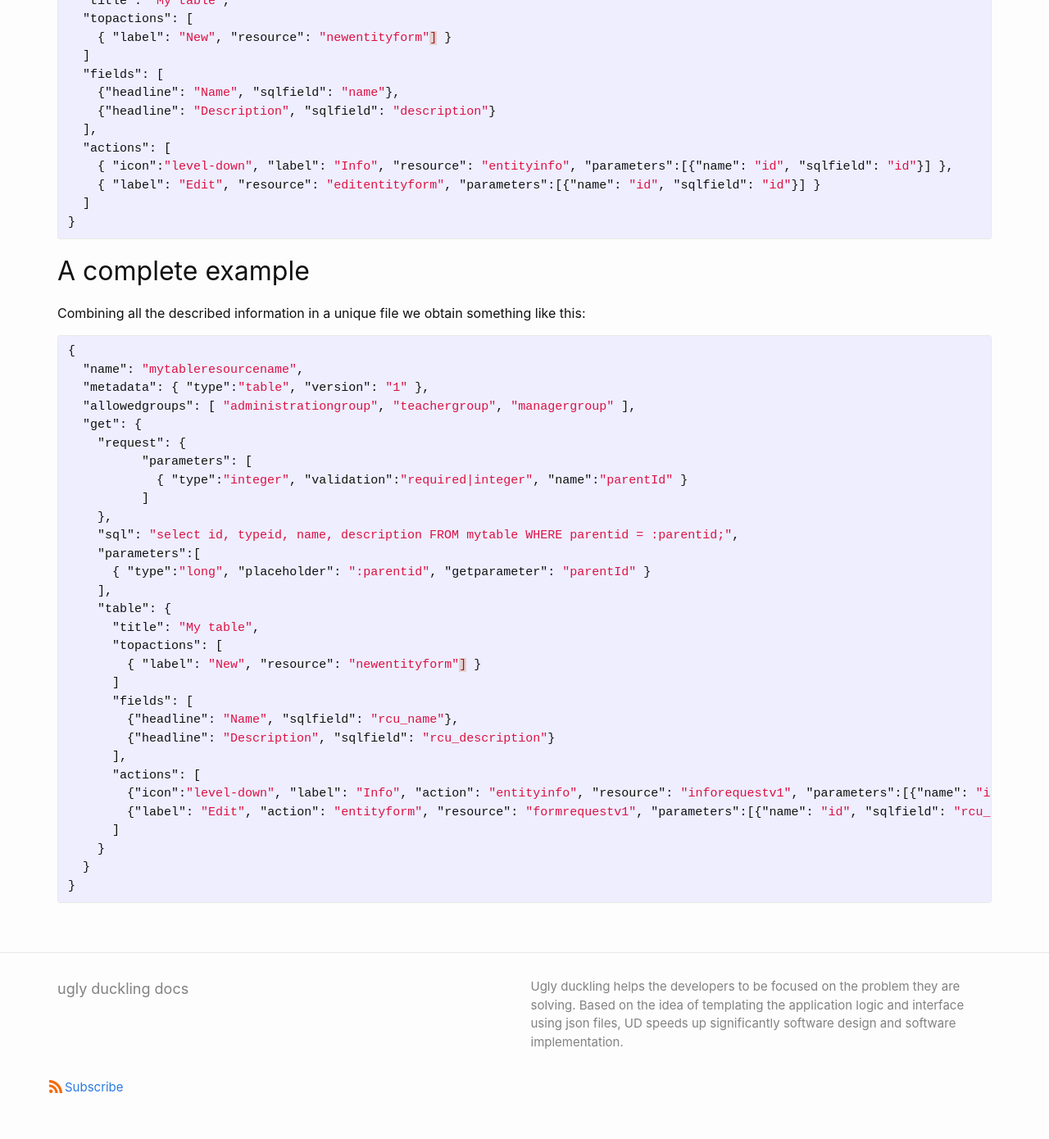
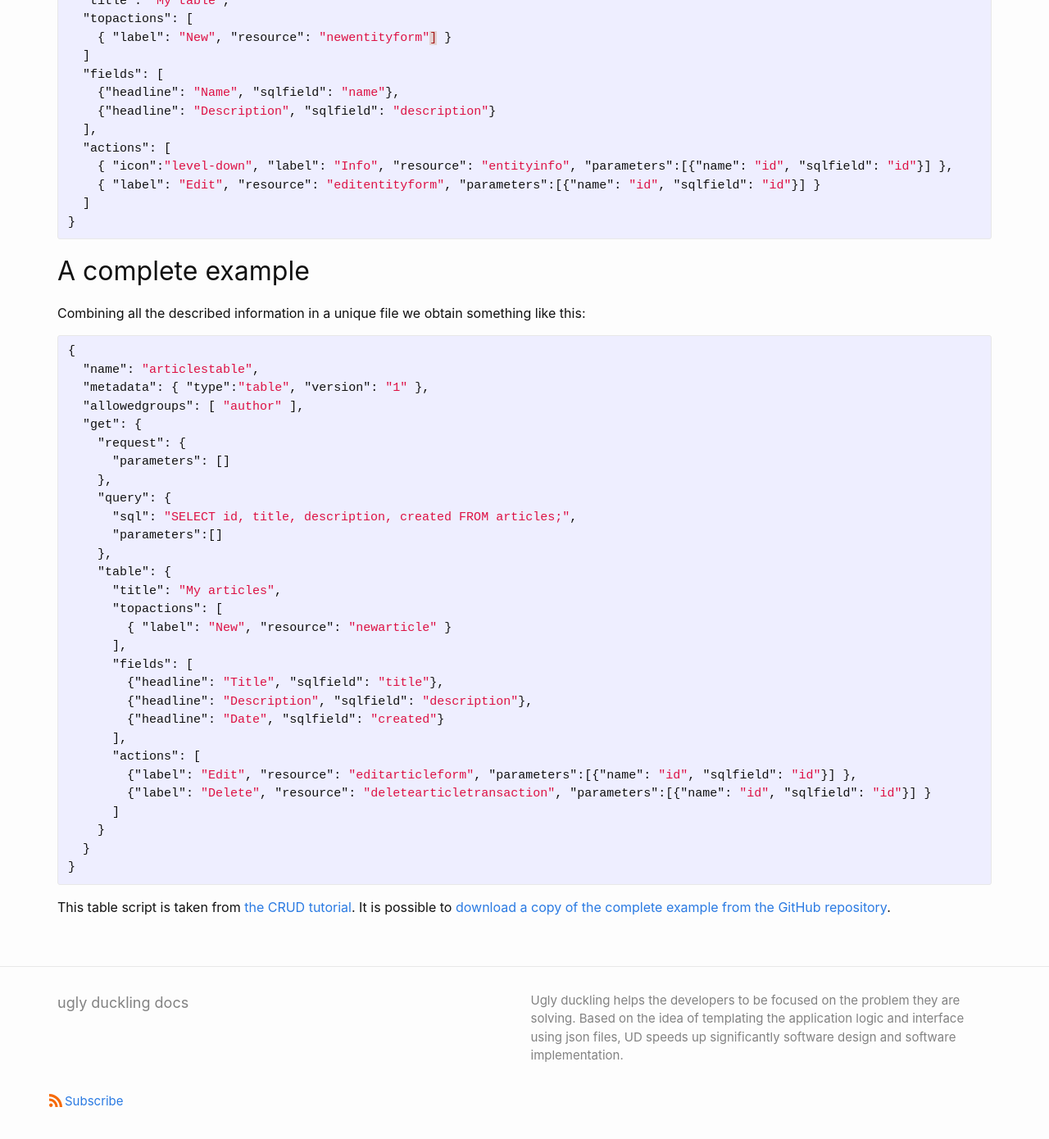
Before and after one commit to fabiomattei/uddocs, a Jekyll site: the page built from _docs/table-page.md, in a window 1280 px wide and 1400 px high, scrolled down 1619 px. Shown: the top 1390 px of the window at 82% size. Built offline with Jekyll 4.4.1, drawn with Linux system fonts in a browser that asks for light colours.

Commit message:
updating table page

```diff
--- a/_docs/table-page.md
+++ b/_docs/table-page.md
@@ -86,33 +86,34 @@ Combining all the described information in a unique file we obtain something lik
 
 {% highlight json %}
 {
-  "name": "mytableresourcename",
+  "name": "articlestable",
   "metadata": { "type":"table", "version": "1" },
-  "allowedgroups": [ "administrationgroup", "teachergroup", "managergroup" ],
+  "allowedgroups": [ "author" ],
   "get": {
     "request": {
-	  "parameters": [
-	    { "type":"integer", "validation":"required|integer", "name":"parentId" }
-	  ]
+      "parameters": []
     },
-    "sql": "select id, typeid, name, description FROM mytable WHERE parentid = :parentid;",
-    "parameters":[
-      { "type":"long", "placeholder": ":parentid", "getparameter": "parentId" }
-    ],
+    "query": {
+      "sql": "SELECT id, title, description, created FROM articles;",
+      "parameters":[]
+    },
     "table": {
-      "title": "My table",
+      "title": "My articles",
       "topactions": [
-        { "label": "New", "resource": "newentityform"] }
-      ]
+        { "label": "New", "resource": "newarticle" }
+      ],
       "fields": [
-        {"headline": "Name", "sqlfield": "rcu_name"},
-        {"headline": "Description", "sqlfield": "rcu_description"}
+        {"headline": "Title", "sqlfield": "title"},
+        {"headline": "Description", "sqlfield": "description"},
+        {"headline": "Date", "sqlfield": "created"}
       ],
       "actions": [
-        {"icon":"level-down", "label": "Info", "action": "entityinfo", "resource": "inforequestv1", "parameters":[{"name": "id", "sqlfield": "rcu_id"}] },
-        {"label": "Edit", "action": "entityform", "resource": "formrequestv1", "parameters":[{"name": "id", "sqlfield": "rcu_id"}] }
+        {"label": "Edit", "resource": "editarticleform", "parameters":[{"name": "id", "sqlfield": "id"}] },
+        {"label": "Delete", "resource": "deletearticletransaction", "parameters":[{"name": "id", "sqlfield": "id"}] }
       ]
     }
   }
 }
 {% endhighlight %}
+
+This table script is taken from <a href="{{site.baseurl}}/tutorials/crud">the CRUD tutorial</a>. It is possible to <a href="https://github.com/fabiomattei/ud-demo">download a copy of the complete example from the GitHub repository</a>.
```
Also changed, not shown: _docs/dashboard.md (+1 -1 lines).
